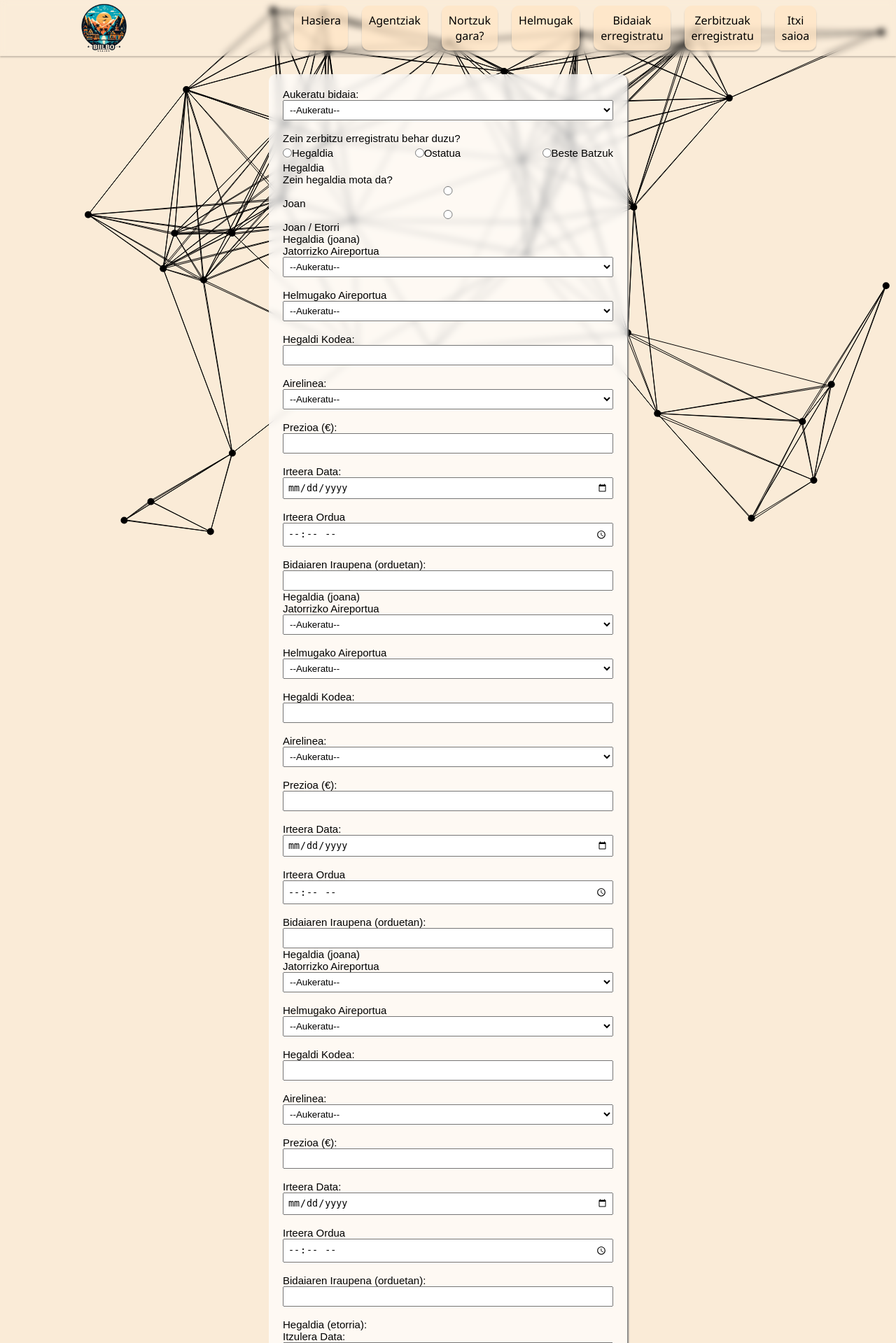
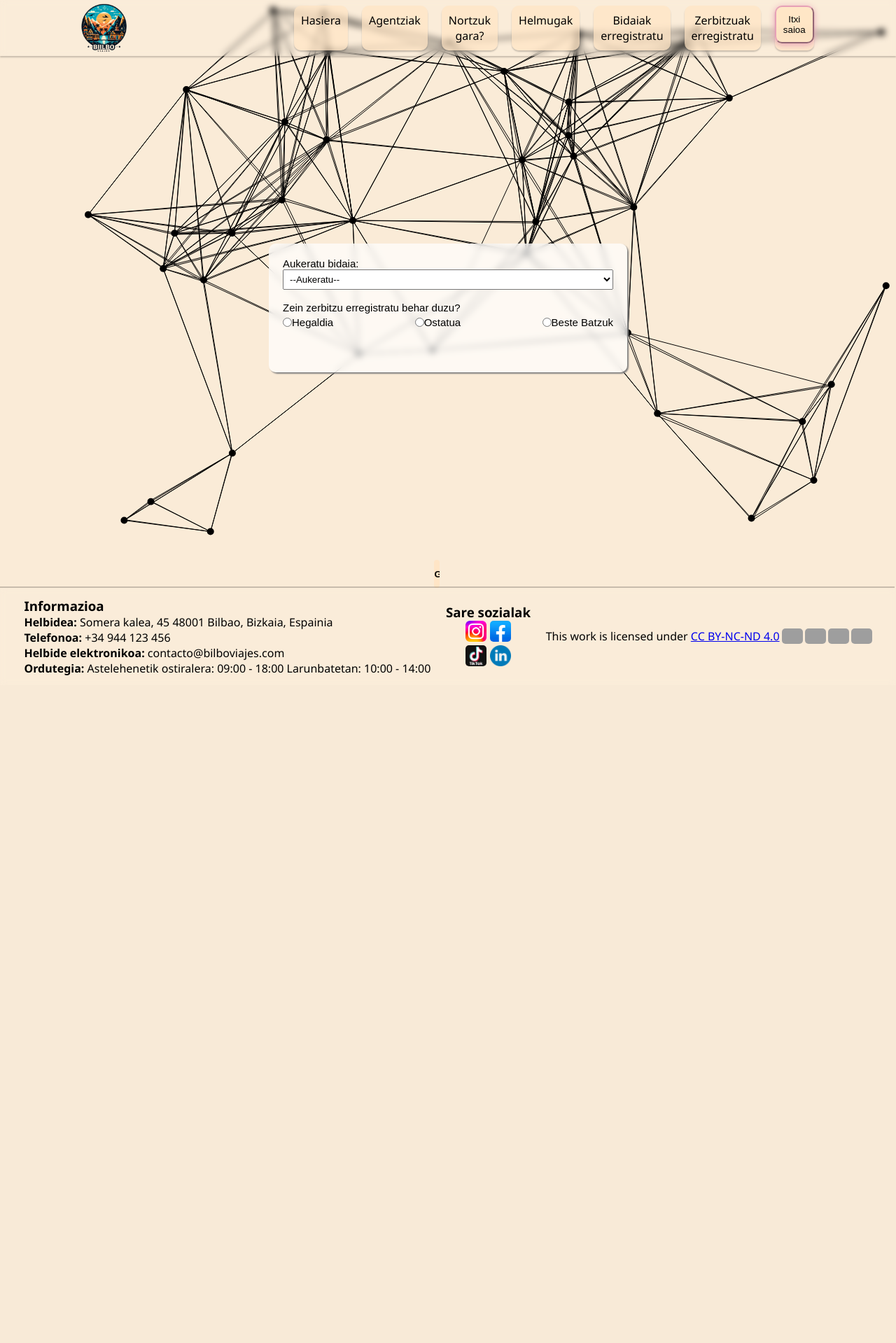
Before and after one commit to Nereee/TurismoAgentzia_T4, a PHP site: page /php/zerbitzu_erregistroa.php in a window 1280 px wide. Shown: the top 1919 px of the page at 70% size. After the commit the page ends 965 px from the top, so only its background shows below. Run offline with PHP 8.4, Linux system fonts and the light colour scheme; tables that the repository leaves empty or names only in its code hold one stand-in row (values such as "Sample post"); data that the repository does not hold is empty; grey boxes are pictures that could not be loaded.

Commit message:
bidali zuzentzeko

```diff
--- a/webgunea/php/bidai_erregistroa.php
+++ b/webgunea/php/bidai_erregistroa.php
@@ -85,7 +85,7 @@ session_start();
                 <label for="kanpokoZerbitzuak">Kanpoan geratzen diren zerbitzuak:</label><br>
                 <textarea name="kanpokoZerbitzuak" id="kanpokoZerbitzuak" required></textarea>
                 <br><br>
-                <input type="button" id="gorde" onclick="erakutsiTaula()" onclick="bidaibal()" value="Gorde">
+                <input type="button" id="gorde" onclick="bidaibal()" value="Gorde">
 
             </form>
             <table id="taula"  >
--- a/webgunea/php/zerbitzu_erregistroa.php
+++ b/webgunea/php/zerbitzu_erregistroa.php
@@ -12,10 +12,10 @@ session_start();
     <link rel="icon" type="img/png" href="../img/bilboviajes.png">
     <link rel="stylesheet" href="../style/login.css">
     <link rel="stylesheet" href="../style/maketazioa.css">
+    <link rel="stylesheet" href="../style/erregistroa.css">
     <script defer src="../javaScript/bola.js"></script>
     <script defer src="../javaScript/atzekoPlanoa.js"></script>
-    <script defer src="../javaScript/zerbitzuErregistroa.js"></script>
-    <script defer src="../javaScript/prueba.js"></script>
+    <!--<script defer src="../javaScript/zerbitzuErregistroa.js"></script>-->
 </head>
 
 <body>
@@ -31,7 +31,7 @@ session_start();
                     <li><a href="#">Helmugak</a></li>
                     <li><a href="bidai_erregistroa.php">Bidaiak erregistratu</a></li>
                     <li><a href="#">Zerbitzuak erregistratu</a></li>
-                    <li id="itxiSaioa"><a href="../index.html" class="btn">Itxi saioa</a></li>
+                    <li id="itxiSaioa"><button><a href="../index.html">Itxi saioa</a></button></li>
                 </ul>
             </nav>
         </header>
@@ -57,16 +57,16 @@ session_start();
                 <div class="zerbitzuMota">
                     <div>
                         <input type="radio" name="zerbitzuMota" value="hegaldia" id="hegaldia"> <label for="hegaldia"
-                        class="textua" onclick="formularioakIkusi('aldakorra')">Hegaldia</label>
+                        class="textua" onclick="formularioakIkusi('hegaldia', 'aldakorra')">Hegaldia</label>
 
                     </div>
                     <div>
                         <input type="radio" name="zerbitzuMota" value="ostatua" id="ostatua"> <label for="ostatua"
-                        class="textua" onclick="formularioakIkusi('ostatua')">Ostatua</label>
+                        class="textua" onclick="formularioakIkusi('ostatua', 'ostatu')">Ostatua</label>
                     </div>
                     <div>
                         <input type="radio" name="zerbitzuMota" value="besteBatzuk" id="besteBatzuk"> <label
-                            for="besteBatzuk" class="textua" onclick="formularioakIkusi('besteBatzuk')">Beste Batzuk</label>
+                            for="besteBatzuk" class="textua" onclick="formularioakIkusi('besteBatzuk', 'besteBatzu')">Beste Batzuk</label>
                     </div>
                 </div>
                 <div id="aldakorra">
@@ -74,14 +74,14 @@ session_start();
                         <label for="hegaldiMota">Zein hegaldia mota da?</label>
                         <div>
                             <input type="radio" name="hegaldiMota" value="joan" id="joan"> <label for="joan"
-                            class="textua" onclick="formularioakIkusi('joan')">Joan</label>
+                            class="textua" onclick="formularioakIkusi('joan', 'joana')">Joan</label>
                             <input type="radio" name="hegaldiMota" value="joanEtorri" id="joanEtorri"> <label
-                                for="joanEtorri" class="textua" onclick="formularioakIkusi('joanEtorri')">Joan / Etorri</label>
+                                for="joanEtorri" class="textua" onclick="formularioakIkusi('joanEtorri', 'joanEtorria')">Joan / Etorri</label>
                         </div>
                 </div>
                 <div id="subAldakorra">
 
-                    <div class="joan">
+                    <div id="joana">
                         <label for="titulua" class="textua">Hegaldia (joana)</label><br>
                         <label for="jatorrizkoAireportua" class="textua">Jatorrizko Aireportua</label><br>
                         <select name="jatorrizkoAireportua" id="jatorrizkoAireportua">
@@ -120,7 +120,7 @@ session_start();
                                     <option value="">--Aukeratu--</option>
                                     <?php
                                         //DATU BASETIK
-                                        $sql = "select airelinea_kod, izena from iata";
+                                        $sql = "select airelinea_kod, izena from airelinea";
                                         $result = $conn->query($sql);//exekutatu
                                         if ($result->num_rows > 0) {
                                             while ($row = $result->fetch_assoc()) {
@@ -143,8 +143,8 @@ session_start();
                                 <input type="number" name="iraupena" id="iraupena">
                     </div>
 
-                    <div>
-                        <div id="joanEtorri">
+
+                        <div id="joanEtorria">
                             <label for="titulua" id="textua">Hegaldia (joana)</label><br>
                             <label for="jatorrizkoAireportua" id="textua">Jatorrizko Aireportua</label><br>
                             <select name="jatorrizkoAireportua" id="jatorrizkoAireportua">
@@ -161,20 +161,30 @@ session_start();
                                         ?>
                                 </select>
                                 <br><br>
-                                <label for=" helmugakoAireportua" id="textua">Helmugako Aireportua</label><br>
-                                <select name="helmugakoAireportua" id="helmugakoAireportua">
+                                <label for=" helmugakoAireportua2" id="textua">Helmugako Aireportua</label><br>
+                                <select name="helmugakoAireportua2" id="helmugakoAireportua2">
                                     <option value="">--Aukeratu--</option>
+                                    <?php
+                                        //DATU BASETIK
+                                        $sql = "select iata_kod, hiria from iata";
+                                        $result = $conn->query($sql);//exekutatu
+                                        if ($result->num_rows > 0) {
+                                            while ($row = $result->fetch_assoc()) {
+                                                echo "<option value='" . $row['iata_kod'] . "'>" . $row['hiria'] . "</option>";
+                                            }
+                                        }
+                                        ?>
                                 </select>
                                 <br><br>
                                 <label for=" hegaldiKodea" id="textua">Hegaldi Kodea:</label><br>
                                     <input type="text" name="hegaldiKodea" id="hegaldiKodea">
                                     <br><br>
-                                    <label for="airelinea" id="textua">Airelinea:</label><br>
-                                    <select name="airelinea" id="airelinea">
+                                    <label for="airelinea2" id="textua">Airelinea:</label><br>
+                                    <select name="airelinea2" id="airelinea2">
                                         <option value="">--Aukeratu--</option>
                                         <?php
                                         //DATU BASETIK
-                                        $sql = "select airelinea_kod, izena from iata";
+                                        $sql = "select airelinea_kod, izena from airelinea";
                                         $result = $conn->query($sql);//exekutatu
                                         if ($result->num_rows > 0) {
                                             while ($row = $result->fetch_assoc()) {
@@ -211,8 +221,8 @@ session_start();
                                         ?>
                                 </select>
                                 <br><br>
-                                <label for=" helmugakoAireportua" id="textua">Helmugako Aireportua</label><br>
-                                        <select name="helmugakoAireportua" id="helmugakoAireportua">
+                                <label for=" helmugakoAireportua3" id="textua">Helmugako Aireportua</label><br>
+                                        <select name="helmugakoAireportua3" id="helmugakoAireportua3">
                                     <option value="">--Aukeratu--</option>
                                      <?php
                                         //DATU BASETIK
@@ -229,12 +239,12 @@ session_start();
                                 <label for="hegaldiKodea" id="textua">Hegaldi Kodea:</label><br>
                                             <input type="text" name="hegaldiKodea" id="hegaldiKodea">
                                             <br><br>
-                                            <label for="airelinea" id="textua">Airelinea:</label><br>
-                                            <select name="airelinea" id="airelinea">
+                                            <label for="airelinea3" id="textua">Airelinea:</label><br>
+                                            <select name="airelinea3" id="airelinea3">
                                                 <option value="">--Aukeratu--</option>
                                                 <?php
                                         //DATU BASETIK
-                                        $sql = "select airelinea_kod, izena from iata";
+                                        $sql = "select airelinea_kod, izena from airelinea";
                                         $result = $conn->query($sql);//exekutatu
                                         if ($result->num_rows > 0) {
                                             while ($row = $result->fetch_assoc()) {
@@ -276,7 +286,7 @@ session_start();
                                                 <option value="">--Aukeratu--</option>
                                                 <?php
                                         //DATU BASETIK
-                                        $sql = "select airelinea_kod, izena from iata";
+                                        $sql = "select airelinea_kod, izena from airelinea";
                                         $result = $conn->query($sql);//exekutatu
                                         if ($result->num_rows > 0) {
                                             while ($row = $result->fetch_assoc()) {
@@ -286,8 +296,10 @@ session_start();
                                         ?>
                                             </select>
                         </div>
-                    </div>
-                    <div id="ostatua">
+
+                </div>
+
+                <div id="ostatu">
                         <label for="hotelIzena">Hotelaren izena:</label><br>
                         <input type="text" name="hizena" id="hizena">
                         <br><br>
@@ -304,7 +316,7 @@ session_start();
                         <input type="date" name="irteera" id="irteera">
                         <br><br>
                         <label for="logelaMota">Logela Mota:</label><br>
-                        <select name="logela" id="logela">
+                        <select name="logelaMota" id="logelaMota">
                             <option value="">--Aukeratu--</option>
                             <?php
                                         //DATU BASETIK
@@ -312,13 +324,13 @@ session_start();
                                         $result = $conn->query($sql);//exekutatu
                                         if ($result->num_rows > 0) {
                                             while ($row = $result->fetch_assoc()) {
-                                                echo "<option value='" . $row['logela_mota_kod'] . "'>" . $row['desk '] . "</option>";
+                                                echo "<option value='" . $row['logela_mota_kod'] . "'>" . $row['desk'] . "</option>";
                                             }
                                         }
                                         ?>
                         </select>
-                    </div>
-                    <div id="besteBatzuk">
+            </div>
+                    <div id="besteBatzu">
                         <label for="izena" id="textua">Izena:</label><br>
                         <input type="text" name="bbizena" id="bbizena">
                         <br><br>
@@ -330,12 +342,12 @@ session_start();
                         <br><br>
                         <label for="prezioa" id="textua">Prezioa (€):</label><br>
                         <input type="number" name="prezioa" id="prezioa">
-                    </div>
+                </div>
                     <br><br>
-                    <input type="submit" name="gorde" id="gorde" value="Gorde">
             </form>
         </main>
     </div>
+    <input type="submit" name="gorde" id="gorde" value="Gorde">
         <footer>
             <div id="iformazioa">
                 <h3>Informazioa</h3>
@@ -376,7 +388,20 @@ session_start();
             </div>
         </footer>
     </div>
-    <script src="../js/prueba.js"></script>
+    <script>
+        function formularioakIkusi(hasieraId, formularioaId) {
+    let hasiera = document.getElementById(hasieraId);
+    let formularioa = document.getElementById(formularioaId);
+    console.log(hasiera);
+    console.log(formularioa);
+        if (hasiera.checked) {
+            alert("hartu");
+            formularioa.style.display = "block";
+        } /*else {
+            formularioa.style.display = "none";
+        }*/
+    }
+    </script>
     <?php $conn->close(); ?>
 </body>
 
--- a/webgunea/style/erregistroa.css
+++ b/webgunea/style/erregistroa.css
@@ -28,6 +28,11 @@
     display: none;
 }
 
-#aldakorra, #subAldakorra{
-    display: none;
+#aldakorra div{
+    display: flex;
+    flex-direction: row;
 }
+
+#aldakorra, #joana, #joanEtorria, #ostatu, #besteBatzu{
+    display: none ;
+}
```
Also changed, not shown: webgunea/javaScript/balidatu.js (+3 -16 lines), webgunea/javaScript/prueba.js (deleted, +0 -7 lines), webgunea/javaScript/zerbitzuErregistroa.js (added, +12 -0 lines).
